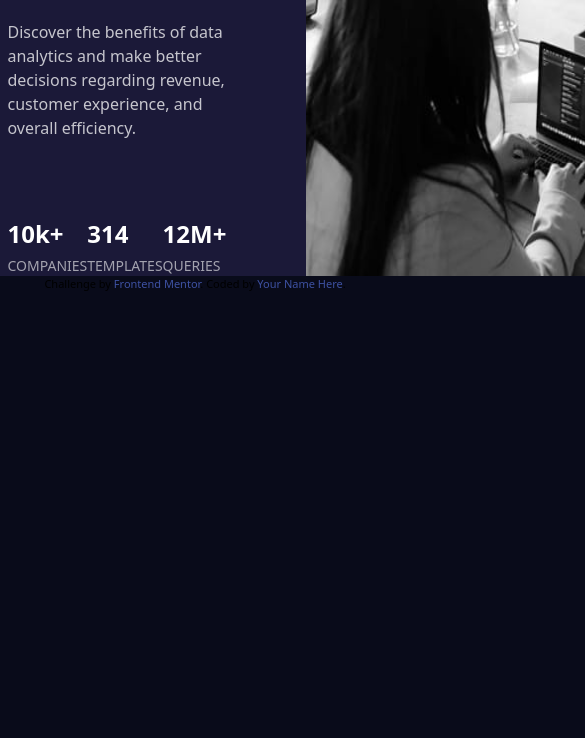
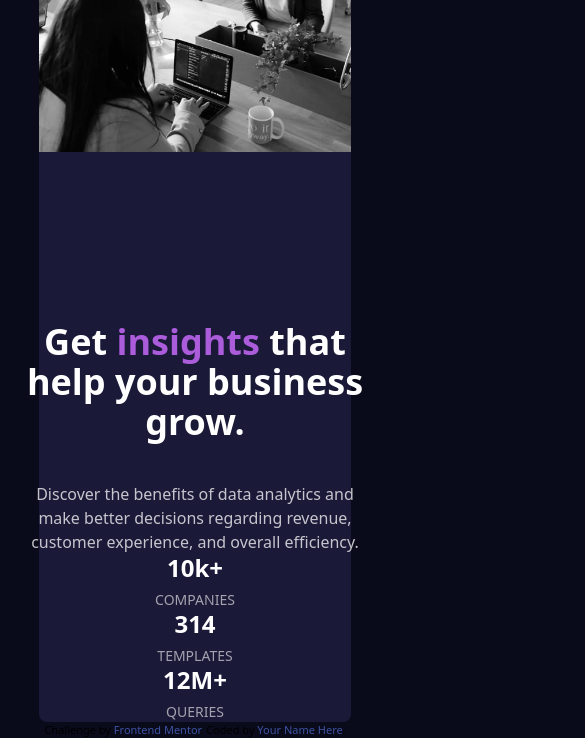
Before and after one commit to enderbone/stats-preview-card-component, a website: page dist/index.html in a window 390 px wide. Shown: the part 426-1164 px from the top of the page, 585 px wide, since content can reach past the window. Before the commit the page ends 844 px from the top, so only its background shows below. Drawn offline with Linux system fonts and the light colour scheme.

Commit message:
partially ready mobile version

```diff
--- a/src/input.css
+++ b/src/input.css
@@ -18,9 +18,13 @@
     --font-deca: 'Lexend Deca';
     --font-inter: 'Inter';
 
+    /* Spacing */
     --spacing-maxh1: 375px;
-    /* --spacing-minh1: min-width: 250px; */
     --spacing-maxp: 350px;
     --spacing-wimg: 540px;
     --spacing-himg: 446px;
+    --spacing-45: 80%;
+    --spaccing-90: 90%;
+    /* Brs */
+    --breakpoint-lg2: 1100px;
 }
```
Also changed, not shown: dist/index.html, dist/style.css.
